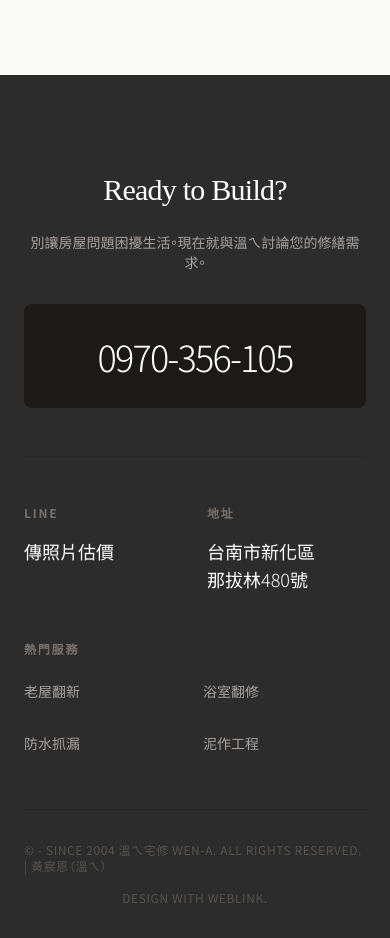
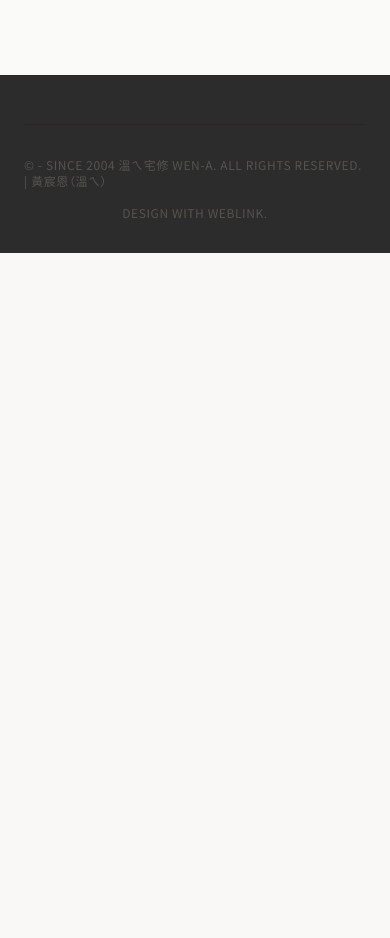
Before and after one commit to BertWang/home_repair, a website: page index.html in a window 390 px wide. Shown: the part 8040-8978 px from the top of the page. After the commit the page ends 8293 px from the top, so only its background shows below. Drawn offline with nearby package versions, Linux system fonts and the light colour scheme; files that its build step writes are made by us from their sources; a web font is replaced by a local one.

```diff
--- a/index.html
+++ b/index.html
@@ -5,7 +5,7 @@
     <script async src="https://www.googletagmanager.com/gtag/js?id=G-J6HQ31MFBG"></script>
     <script>
         window.dataLayer = window.dataLayer || [];
-  function gtag(){dataLayer.push(arguments);}
+        function gtag() { dataLayer.push(arguments); }
         gtag('js', new Date());
 
         gtag('config', 'G-J6HQ31MFBG');
@@ -994,50 +994,8 @@
     <!-- 7. FOOTER (Mobile-First) -->
     <footer class="bg-stone-dark text-white pt-12 pb-8 px-6 md:px-12 border-t border-stone-800">
         <div class="container mx-auto">
-            <!-- Mobile: 3 大卡片 -->
-            <div class="md:hidden mb-12">
-                <!-- 卡片 1：超大電話 CTA -->
-                <div class="text-center py-12 border-b border-stone-800/50 mb-12">
-                    <h3 class="text-3xl font-medium tracking-tight mb-6">Ready to Build?</h3>
-                    <p class="text-stone-400 mb-8 max-w-md mx-auto text-sm">
-                        別讓房屋問題困擾生活。現在就與溫ㄟ討論您的修繕需求。
-                    </p>
-                    <a href="tel:0970356105"
-                        class="block w-full text-4xl font-light tracking-tighter text-center py-8 bg-stone-900 hover:bg-stone-800 transition-colors rounded-lg">
-                        0970-356-105
-                    </a>
-                </div>
-
-                <!-- 卡片 2：聯絡資訊 -->
-                <div class="grid grid-cols-2 gap-6 mb-12">
-                    <div class="space-y-4">
-                        <span class="text-xs font-bold tracking-widest text-stone-500 uppercase block mb-2">LINE</span>
-                        <a href="https://line.me/ti/p/1y0e1_elhk"
-                            class="block text-lg font-light hover:text-stone-300 transition-colors">
-                            傳照片估價
-                        </a>
-                    </div>
-                    <div class="space-y-4">
-                        <span class="text-xs font-bold tracking-widest text-stone-500 uppercase block mb-2">地址</span>
-                        <span class="text-lg font-light block">台南市新化區<br>那拔林480號</span>
-                    </div>
-                </div>
-
-                <!-- 卡片 3：熱門服務 -->
-                <div class="space-y-4">
-                    <span class="text-xs font-bold tracking-widest text-stone-500 uppercase block mb-4">熱門服務</span>
-                    <div class="grid grid-cols-2 gap-4">
-                        <a href="service/old-house-renovation.html"
-                            class="text-sm text-stone-400 hover:text-white transition-colors block py-2">老屋翻新</a>
-                        <a href="service/bathroom-renovation.html"
-                            class="text-sm text-stone-400 hover:text-white transition-colors block py-2">浴室翻修</a>
-                        <a href="service/waterproofing.html"
-                            class="text-sm text-stone-400 hover:text-white transition-colors block py-2">防水抓漏</a>
-                        <a href="service/masonry.html"
-                            class="text-sm text-stone-400 hover:text-white transition-colors block py-2">泥作工程</a>
-                    </div>
-                </div>
-            </div>
+            <!-- Mobile: 3 大卡片 (Removed for consistency) -->
+            <!-- <div class="md:hidden mb-12"> ... </div> -->
 
             <!-- Desktop: 完整版 -->
             <div class="hidden md:grid lg:grid-cols-5 gap-12 mb-16">
```
Lines whose indentation alone changed are shown as unchanged.
